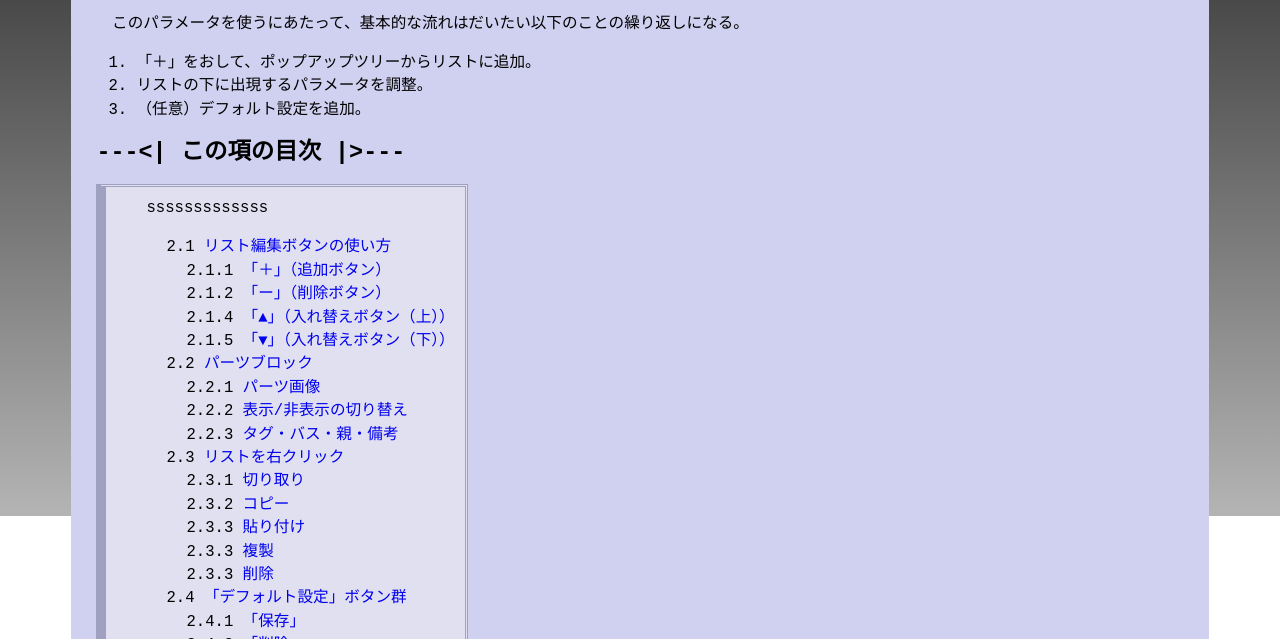
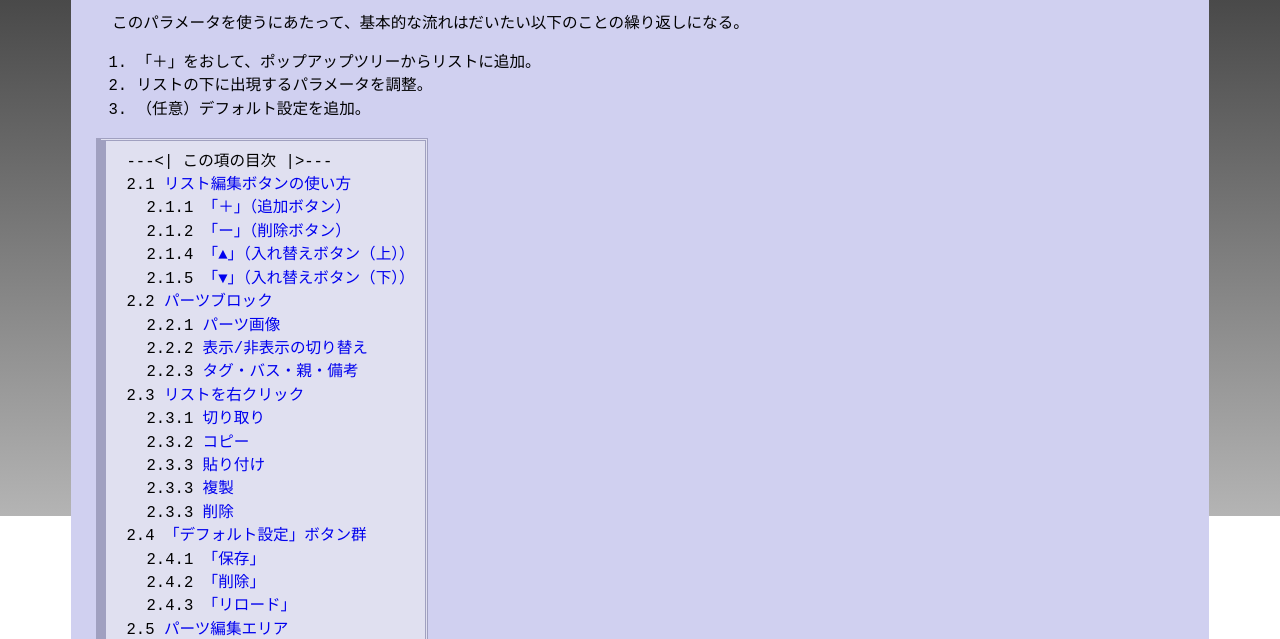
Before and after one commit to sinBetaKun/BetaJS, a website: page pages/stp/main/chapter2/index.html in a window 1280 px wide. Shown: the part 284-923 px from the top of the page. Drawn offline with Linux system fonts and the light colour scheme.

Commit message:
表をおしゃれに。

```diff
--- a/pages/stp/css/style.css
+++ b/pages/stp/css/style.css
@@ -42,7 +42,7 @@ body::after {
 }
 
 .table_of_contents::before {
-    content: "sssssssssssss";
+    content: "---<| この項の目次 |>---";
 }
 
 main {
--- a/pages/stp/main/chapter2/index.html
+++ b/pages/stp/main/chapter2/index.html
@@ -23,9 +23,7 @@
             <li>リストの下に出現するパラメータを調整。</li>
             <li>（任意）デフォルト設定を追加。</li>
         </ol>
-        <h2>---&lt| この項の目次 |&gt---</h2>
-        <dir class="table_of_contents">
-            <ul>
+        <ul class="table_of_contents">
             <li>
                 2.1 <a href="#point2-1">リスト編集ボタンの使い方</a>
                 <ul>
@@ -71,7 +69,6 @@
                 </ul>
             </li>
         </ul>
-        </dir>
         <h2 id="point2-1">2.1 リスト編集ボタンの使い方</h2>
         <p>　ここでは、リストに並ぶ要素を「パーツブロック」と表現する。</p>
         <h3 id="point2-1-1">2.1.1 「＋」（追加ボタン）</h3>
```
Also changed, not shown: pages/stp/main/chapter3/index.html (+1 -2 lines), pages/stp/main/index.html (+1 -1 lines). Lines whose indentation alone changed are shown as unchanged.
